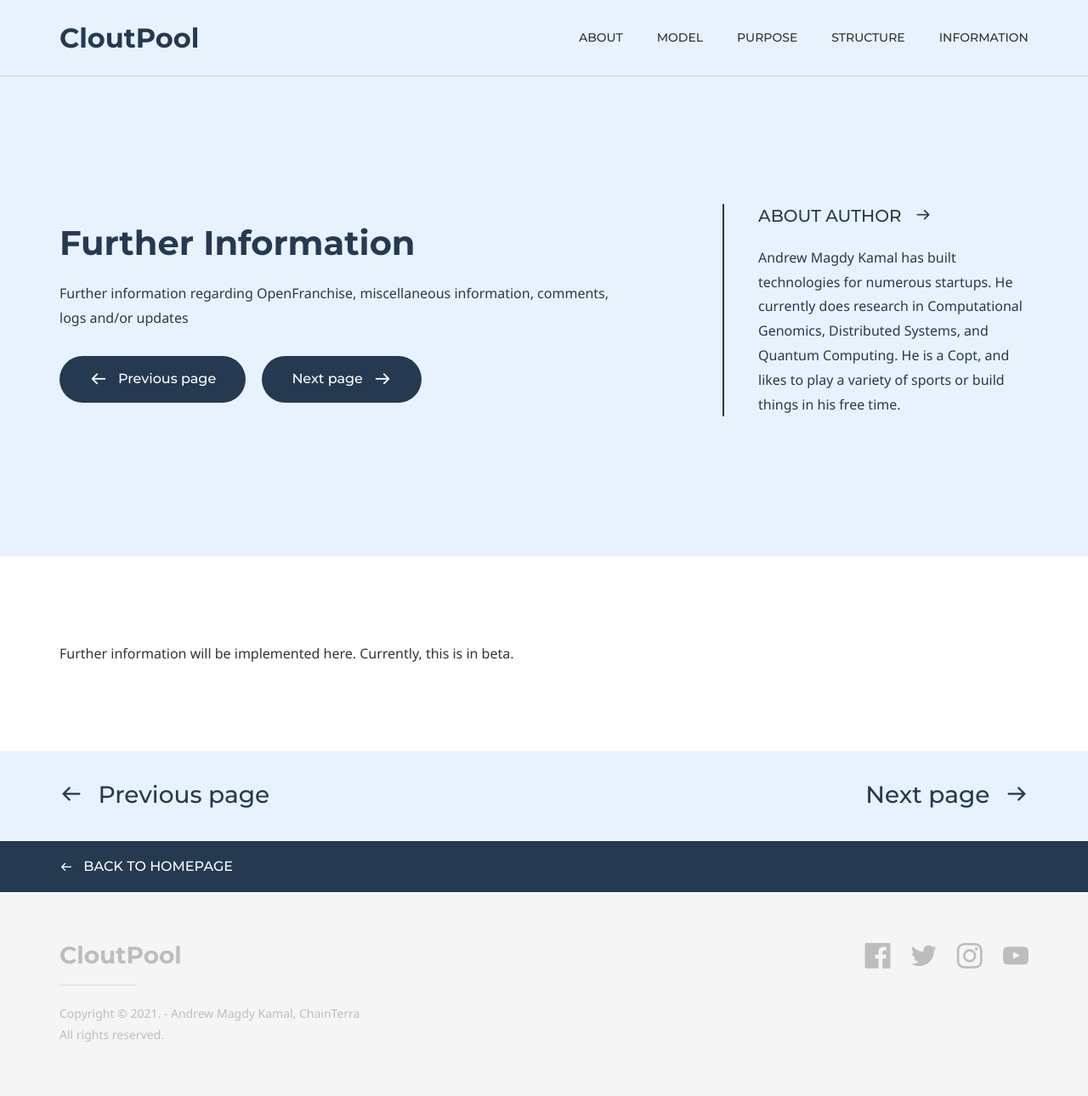
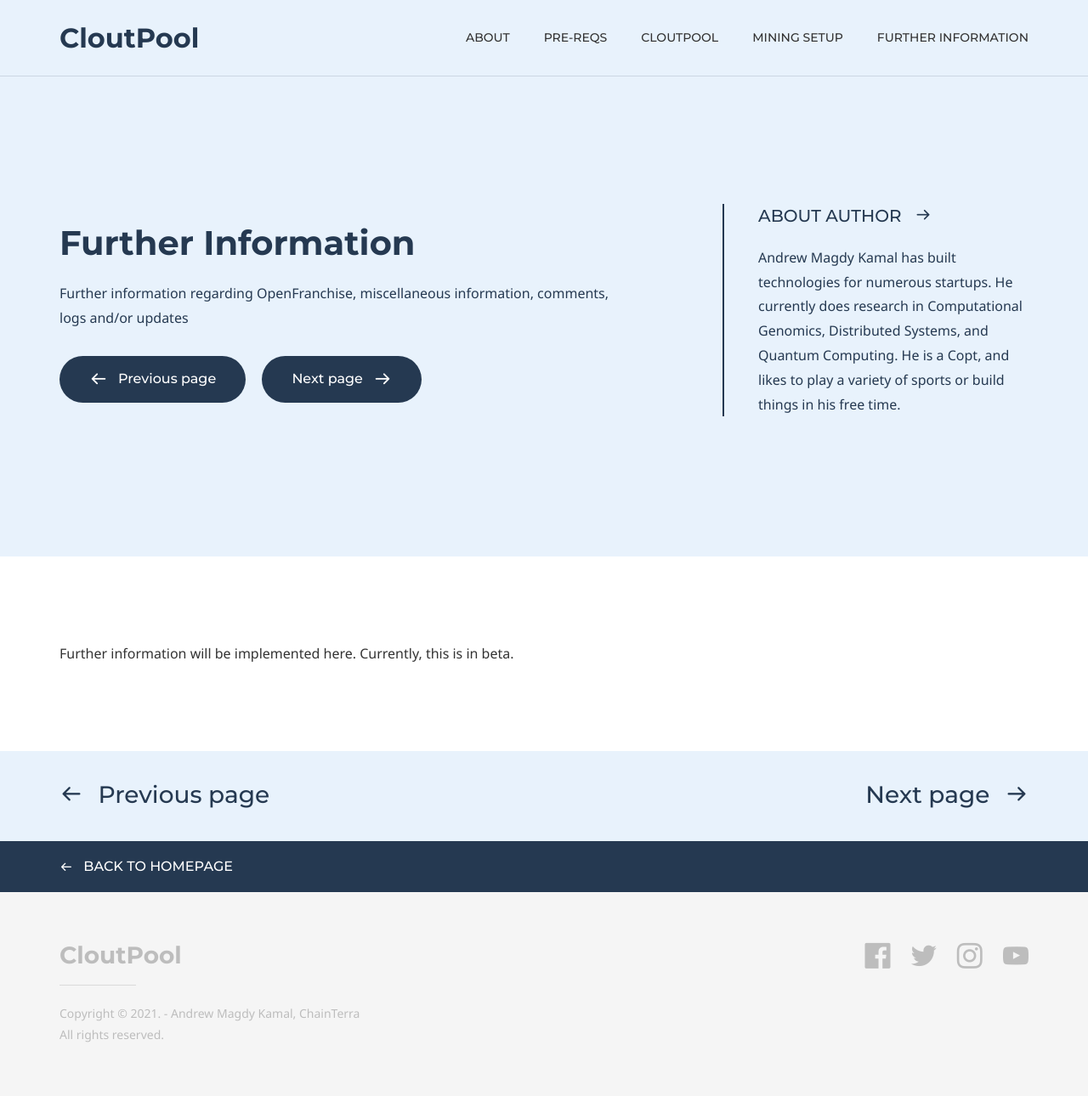
Before and after one commit to ChainTerra/BTCLT-Guide, a Jekyll site: the page built from information.md, in a window 1280 px wide. Shown: the whole page at 85% size. Built offline with Jekyll 4.4.1, drawn with Linux system fonts in a browser that asks for light colours; some web fonts are replaced.

Commit message:
Update _config.yml

```diff
--- a/_config.yml
+++ b/_config.yml
@@ -9,13 +9,13 @@ doks:
         nav:
             - item_name: About
               item_url: 'https://chainterra.github.io/BTCLT-Guide/about/'
-            - item_name: Model
-              item_url: 'https://chainterra.github.io/BTCLT-Guide/model/'
-            - item_name: Purpose
-              item_url: 'https://chainterra.github.io/BTCLT-Guide/purpose/'
-            - item_name: Structure
-              item_url: 'https://chainterra.github.io/BTCLT-Guide/structure/'
-            - item_name: Information
+            - item_name: Pre-reqs
+              item_url: 'https://chainterra.github.io/BTCLT-Guide/prereqs/'
+            - item_name: CloutPool
+              item_url: 'https://chainterra.github.io/BTCLT-Guide/cloutpool/'
+            - item_name: Mining Setup
+              item_url: 'https://chainterra.github.io/BTCLT-Guide/mining-setup/'
+            - item_name: Further Information
               item_url: 'https://chainterra.github.io/BTCLT-Guide/information/'
     footer:
         content:
```
